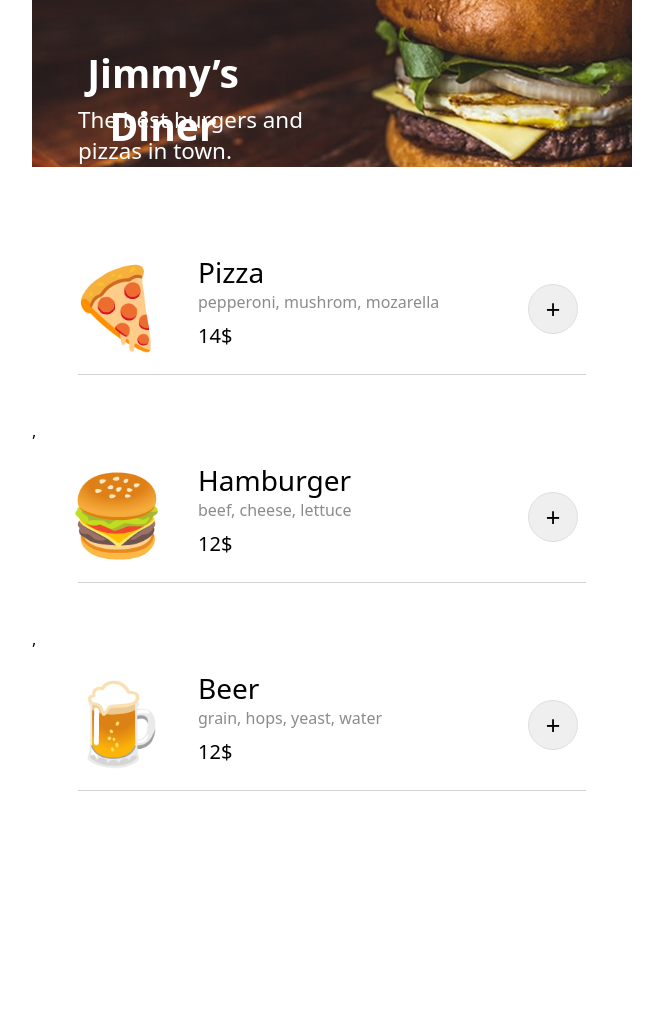
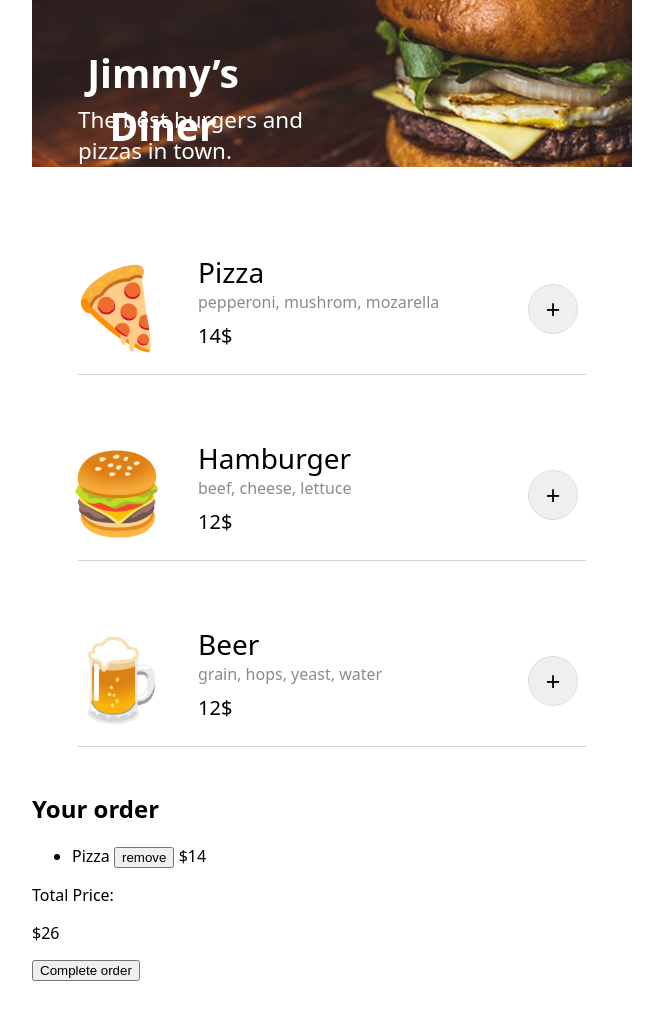
Before and after one commit to semizemes/Jimmy-s-Diner, a website built with Vite: page index.html in a window 1280 px wide. Shown: the whole page, without its empty margins (308-971 px from the left). Built offline with nearby package versions, Linux system fonts and the light colour scheme; a web font is replaced by a local one.

Commit message:
feat: add order section and update menu rendering logic

```diff
--- a/index.html
+++ b/index.html
@@ -13,9 +13,22 @@
       <h1>Jimmy’s Diner</h1>
       <p class="header-text">The best burgers and pizzas in town.</p>
     </header>
-    <main id="menu">
-
-    </main>
+    <main id="menu"></main>
+    <section>
+      <h2>Your order</h2>
+      <ul class="ordered">
+        <li>
+          <span>Pizza</span>
+          <button>remove</button>
+          <span>$14</span>
+        </li>
+      </ul>
+      <p>
+        <span>Total Price:</span>
+        <p>$26</p>
+      </p>
+      <button>Complete order</button>
+    </section>
     <script src="index.js" type="module"></script>
   </body>
 </html>
--- a/index.js
+++ b/index.js
@@ -14,4 +14,4 @@ function getHtml (){
         `)
 }
 
-menu.innerHTML = getHtml()
+menu.innerHTML = getHtml().join(" ")
```
Also changed, not shown: 1 other file.
